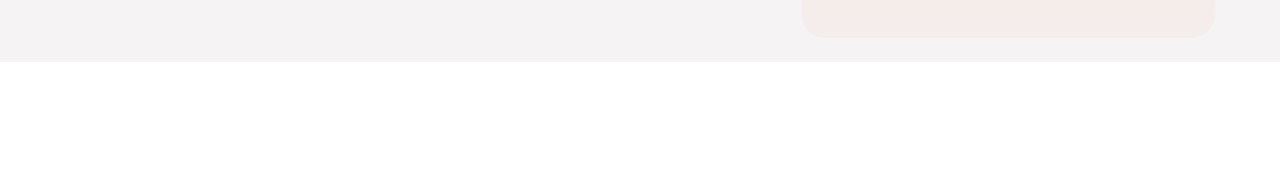
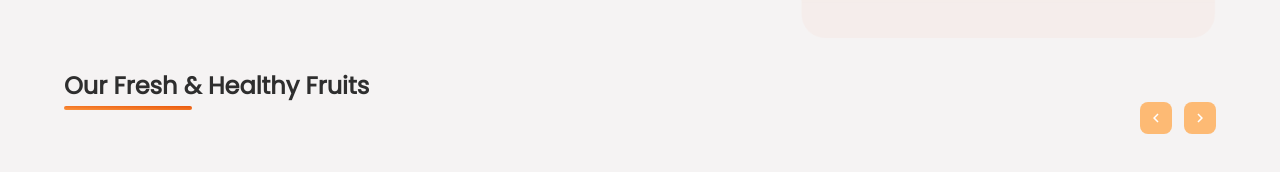
Before and after one commit to kmynguyen24hdev/Restaurant-Food-App, a React (Create React App) app: page / in a window 1280 px wide. Shown: the part 716-888 px from the top of the page. Before the commit the page ends 800 px from the top, so only its background shows below. Built offline with nearby package versions, Linux system fonts and the light colour scheme; no server answers; the database is empty.

Commit message:
section slide scroll

```diff
--- a/package.json
+++ b/package.json
@@ -13,6 +13,7 @@
     "react-icons": "^4.4.0",
     "react-router-dom": "^6.3.0",
     "react-scripts": "5.0.1",
+    "tailwind-scrollbar": "^1.3.1",
     "web-vitals": "^2.1.4"
   },
   "scripts": {
--- a/src/App.js
+++ b/src/App.js
@@ -10,20 +10,20 @@ import { useStateValue } from "./context/StateProvider";
 import { getAllFoodItems } from "./utils/firebaseFunctions";
 
 function App() {
-  const [{foodItems}, dispatch] = useStateValue();
+  const [{ foodItems }, dispatch] = useStateValue();
 
-  const fetchData = async () => {
+  const fetchFoodItems = async () => {
     await getAllFoodItems().then((data) => {
       dispatch({
         type: actionType.SET_FOOD_ITEMS,
         foodItems: data,
-      })
-    })
-  }
+      });
+    });
+  };
 
-  useEffect(()=> {
-    fetchData()
-  }, [])
+  useEffect(() => {
+    fetchFoodItems();
+  }, []);
 
   return (
     <AnimatePresence exitBeforeEnter>
--- a/src/components/MainContainer.jsx
+++ b/src/components/MainContainer.jsx
@@ -1,9 +1,46 @@
-import React from "react";
+import React, { useEffect, useRef, useState } from "react";
 import HomeContainer from "./HomeContainer";
+import { motion } from "framer-motion";
+import { MdChevronLeft, MdChevronRight } from "react-icons/md";
+import RowContainer from "./RowContainer";
+import { useStateValue } from "../context/StateProvider";
+
 const MainContainer = () => {
+  const [{foodItems}, dispatch] = useStateValue();
+  const [scrollValue, setScrollValue] = useState(0);
+
+  useEffect(() =>{},[scrollValue])
+
   return (
     <div className="w-full h-auto flex flex-col items-center justify-center">
       <HomeContainer />
+
+      <section className="w-full my-6">
+        <div className="w-full flex items-center justify-between">
+          <p
+            className="text-2xl font-semibold capitalize text-headingColor relative before:absolute before:rounded-lg before: content before:w-32 before:h-1 before:-bottom-2 before:left-0 before:bg-gradient-to-tr from-orange-400 to-orange-600 transition-all ease-in-out duration-100"
+          >
+            Our fresh & healthy fruits
+          </p>
+        </div>
+        <div className="hidden md:flex gap-3 items-center justify-end">
+          <motion.div
+            whileTap={{ scale: 0.75 }}
+            className="w-8 h-8 rounded-lg bg-orange-300 hover:bg-orange-500 cursor-pointer transition-all duration-100 ease-in-out hover:shadow-lg flex items-center justify-center"
+            onClick={()=> setScrollValue(-200)}
+          >
+            <MdChevronLeft className="text-lg text-white" />
+          </motion.div>
+          <motion.div
+            whileTap={{ scale: 0.75 }}
+            className="w-8 h-8 rounded-lg bg-orange-300 hover:bg-orange-500 cursor-pointer transition-all duration-100 ease-in-out hover:shadow-lg flex items-center justify-center"
+            onClick={()=> setScrollValue(200)}
+          >
+            <MdChevronRight className="text-lg text-white" />
+          </motion.div>
+        </div>
+        <RowContainer scrollValue={scrollValue} flag={true} data={foodItems} />
+      </section>
     </div>
   );
 };
--- /dev/null
+++ b/src/components/RowContainer.jsx
@@ -0,0 +1,58 @@
+import React, { useEffect, useRef } from "react";
+import { MdShoppingBasket } from "react-icons/md";
+import { motion } from "framer-motion";
+
+function RowContainer({ flag, data, scrollValue }) {
+  console.log(data);
+  const rowContainer = useRef();
+  useEffect(() => {
+    rowContainer.current.scrollLeft += scrollValue;
+  }, [scrollValue]);
+  return (
+    <div
+      ref={rowContainer}
+      className={`w-full flex my-12 items-center gap-3 scroll-smooth ${
+        flag
+          ? "overflow-x-scroll scrollbar-none"
+          : "overflow-x-hidden flex-wrap"
+      }`}
+    >
+      {data &&
+        data.map((item) => (
+          <div
+            key={item.id}
+            className="w-275 h-[175px] min-w-[275px] md:w-300 md:min-w-[300px] px-4 py-2 my-12 backdrop-blur-lg bg-cardOverlay rounded-lg hover:drop-shadow-lg flex flex-col items-center justify-evenly relative"
+          >
+            <div className="w-full flex items-center justify-between">
+              <motion.img
+                whileHover={{ scale: 1.2 }}
+                src={item?.imageURL}
+                alt="product"
+                className="w-40 -mt-8 drop-shadow-2xl"
+              />
+              <motion.div
+                whileTap={{ scale: 0.75 }}
+                className="w-8 h-8 rounded-full bg-red-600 flex items-center justify-center cursor-pointer hover:shadow-md"
+              >
+                <MdShoppingBasket className="text-white" />
+              </motion.div>
+            </div>
+
+            <div className="w-full flex flex-col items-end justify-end">
+              <p className="text-textColor font-semibold text-base md:text-lg ">
+              {item?.title}
+              </p>
+              <p className="mt-1 text-sm text-gray-500">{item?.calories} Calories</p>
+              <div className="flex items-center gap-8">
+                <p className="text-lg text-headingColor font-semibold">
+                  <span className="text-sm text-red-500">$</span> {item?.price}
+                </p>
+              </div>
+            </div>
+          </div>
+        ))}
+    </div>
+  );
+}
+
+export default RowContainer;
--- a/tailwind.config.js
+++ b/tailwind.config.js
@@ -52,8 +52,11 @@ module.exports = {
         primary: "#f5f3f3",
         cardOverlay: "rgba(256,256,256,.4)",
         lightTextGray: "#9ca0ab",
+        rowBg: 'rgba(255,131,0,0.05)',
       },
     },
   },
-  plugins: [],
+  plugins: [
+    require('tailwind-scrollbar'),
+  ],
 };
```
Also changed, not shown: 1 other file (tests, documents, lock files or other folders).
